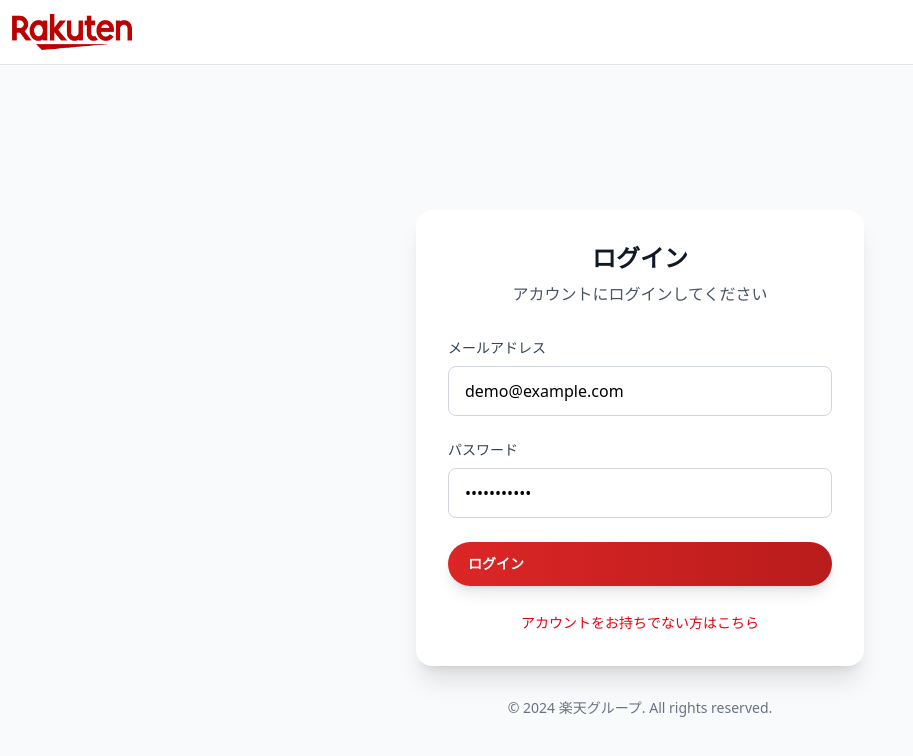
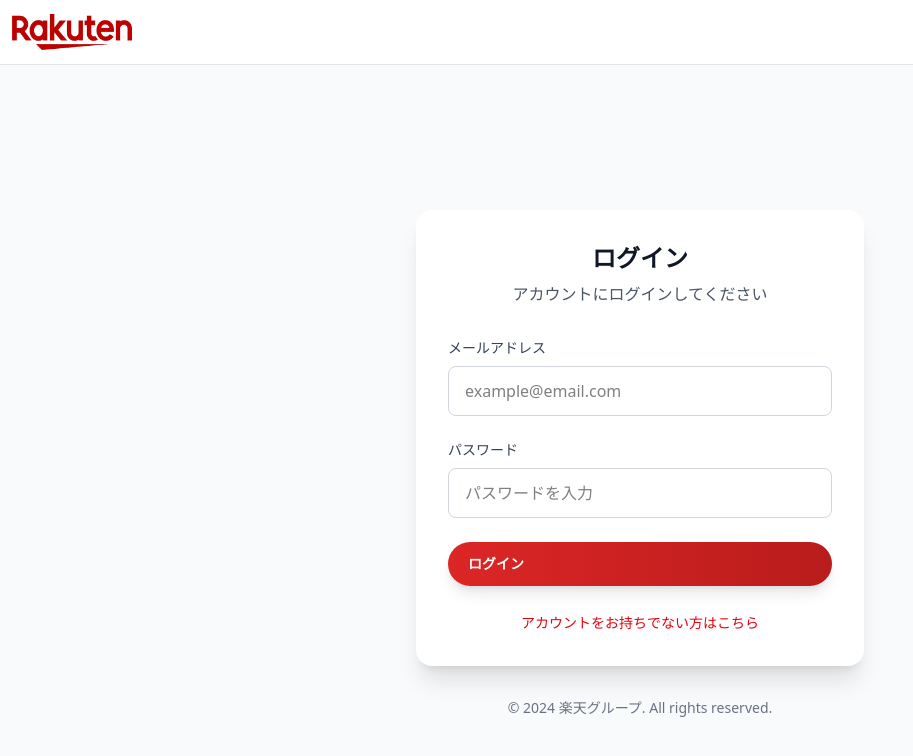
Before and after one commit to kenpeitai/team2, a Next.js app in the folder frontend/: page /login in a window 1280 px wide. Shown: the top 756 px of the page, without its empty margins (0-913 px from the left). Built offline with nearby package versions, Linux system fonts and the light colour scheme.

Commit message:
fix: ログイン画面の修正

```diff
--- a/frontend/src/app/login/page.tsx
+++ b/frontend/src/app/login/page.tsx
@@ -1,15 +1,9 @@
 import Link from 'next/link';
 
 export default function LoginPage() {
-  const handleSubmit = (e: React.FormEvent) => {
-    e.preventDefault();
-    alert('ログイン機能は現在モックです。実際のAPIと連携予定です。');
-  };
-
   return (
     <main className="min-h-screen flex items-center justify-center p-8 bg-gray-50">
       <div className="w-full max-w-md">
-        {/* ログインフォーム */}
         <div className="bg-white rounded-2xl shadow-xl p-8">
           <div className="text-center mb-8">
             <h1 className="text-2xl font-bold text-gray-900 mb-2">
@@ -20,7 +14,7 @@
             </p>
           </div>
 
-          <form onSubmit={handleSubmit} className="space-y-6">
+          <div className="space-y-6">
             {/* メールアドレス入力 */}
             <div>
               <label htmlFor="email" className="block text-sm font-medium text-gray-700 mb-2">
@@ -31,7 +25,6 @@
                 type="email"
                 className="w-full px-4 py-3 border border-gray-300 rounded-lg focus:ring-2 focus:ring-red-500 focus:border-red-500 transition-colors"
                 placeholder="example@email.com"
-                defaultValue="demo@example.com"
                 required
               />
             </div>
@@ -46,20 +39,19 @@
                 type="password"
                 className="w-full px-4 py-3 border border-gray-300 rounded-lg focus:ring-2 focus:ring-red-500 focus:border-red-500 transition-colors"
                 placeholder="パスワードを入力"
-                defaultValue="password123"
                 required
               />
             </div>
 
             {/* ログインボタン */}
             <button
-              type="submit"
               className="w-full btn btn-primary"
             >
               ログイン
             </button>
-          </form>
+          </div>
 
+          {/* TODO: 新規作成画面へ遷移 */}
           {/* 追加リンク */}
           <div className="mt-6 text-center">
             <Link
```
